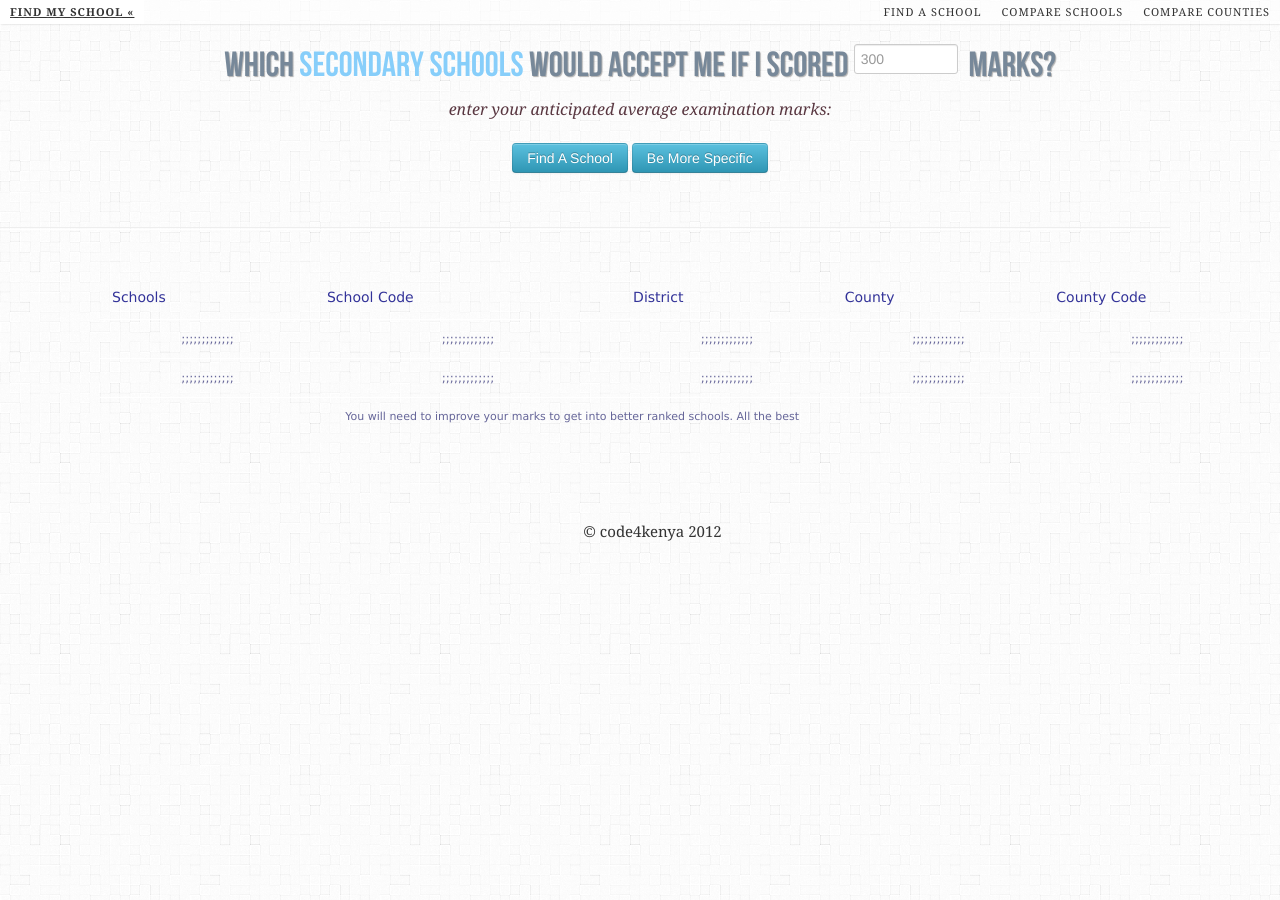
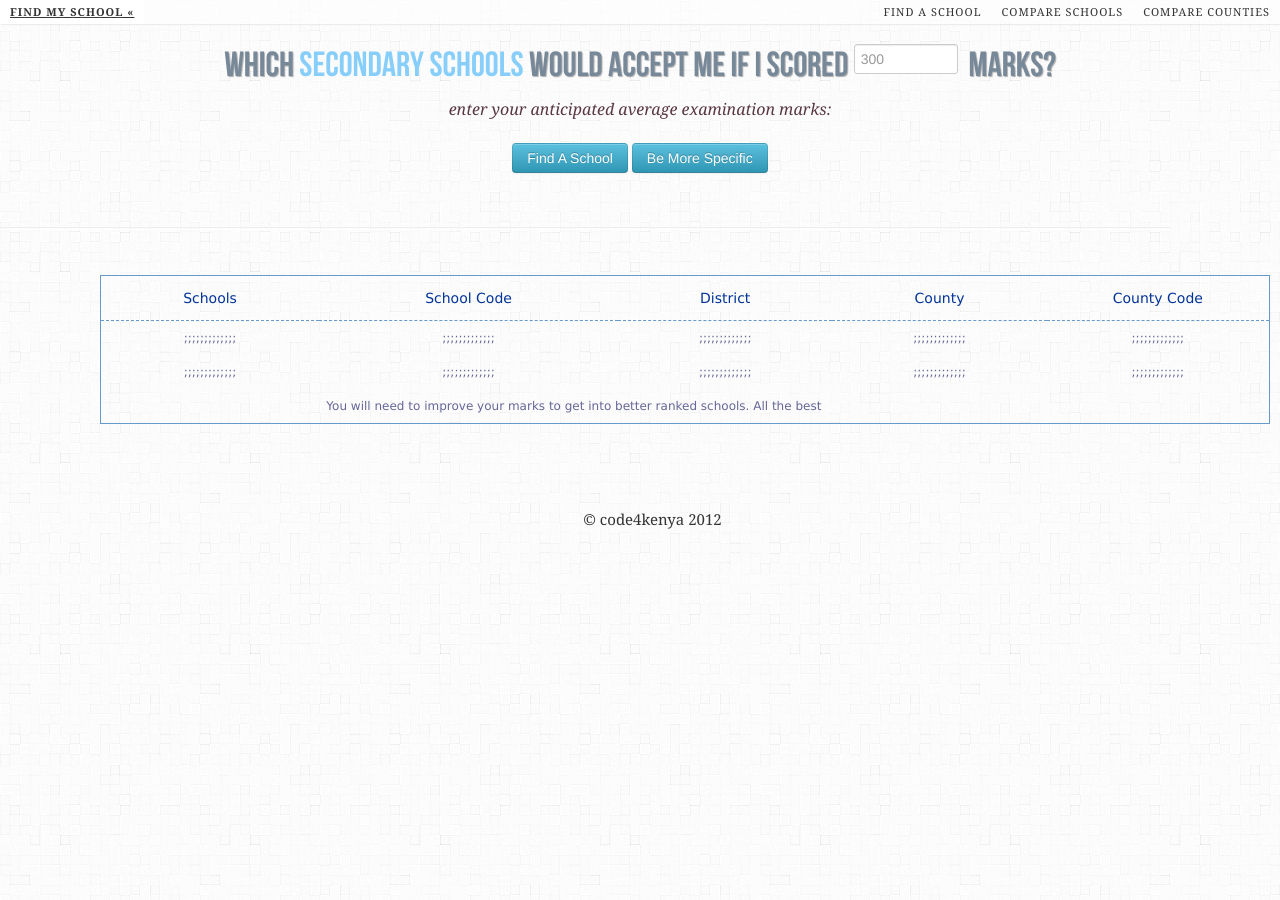
Before and after one commit to munenedenis/FindMySchool, a Jekyll site: the page built from results.html, in a window 1280 px wide. Built offline with Jekyll 4.4.1, drawn with Linux system fonts in a browser that asks for light colours; nearby versions of some CDN libraries; comment, search, counter and statistics services are not loaded.

Commit message:
New display design

```diff
--- a/css/mystyle.css
+++ b/css/mystyle.css
@@ -12,10 +12,11 @@ This is a stylesheet to style Find My School and overide Bootstrap.
 
 
 /* ------------------------------------------------------------------------
-Table Style for predicted Secondary Schools results.
+New Table Style for predicted Secondary Schools results.
 ---------------------------------------------------------------------------*/
 
-#background-image
+
+#newspaper-a
 {
 	font-family: "Lucida Sans Unicode", "Lucida Grande", Sans-Serif;
 	font-size: 12px;
@@ -23,43 +24,24 @@ Table Style for predicted Secondary Schools results.
 	width: 480px;
 	text-align: left;
 	border-collapse: collapse;
-	background: url('img/blurry.jpg') 330px 59px no-repeat;
-	}
-#background-image th
+	border: 1px solid #69c;
+}
+#newspaper-a th
 {
-	padding: 12px;
+	padding: 12px 17px 12px 17px;
 	font-weight: normal;
 	font-size: 14px;
-	color: #339;
+	color: #039;
+	border-bottom: 1px dashed #69c;
+	text-align: center;
 }
-#background-image td
+#newspaper-a td
 {
-	padding: 9px 12px;
+	padding: 7px 17px 7px 17px;
 	color: #669;
-	border-top: 1px solid #fff;
 }
-#background-image tfoot td
-{
-	font-size: 11px;
-}
-#background-image tbody td
-{
-	background: url('img/back.png');
-	}
-* html #background-image tbody td
-{
-	/*
-	   ----------------------------
-		PUT THIS ON IE6 ONLY STYLE
-		AS THE RULE INVALIDATES
-		YOUR STYLESHEET
-	   ----------------------------
-	*/
-	filter:progid:DXImageTransform.Microsoft.AlphaImageLoader(src='table-images/back.png',sizingMethod='crop');
-	background: none;
-}
-#background-image tbody tr:hover td
+#newspaper-a tbody tr:hover td
 {
 	color: #339;
-	background: none;
+	background: #d0dafd;
 }
--- a/results.html
+++ b/results.html
@@ -10,7 +10,7 @@ section: results
         <div class="span12">
 <hr align="center">
 
-          <table id="background-image" summary="These are the Schools that would call you with your Marks:" align="center" style="width:100%; height:100%; text-align:center; margin-left:100px;">
+          <table id="newspaper-a" summary="These are the Schools that would call you with your Marks:" align="center" style="width:100%; height:100%; text-align:center; margin-left:100px;">
 
             <thead>
               <tr>
```
